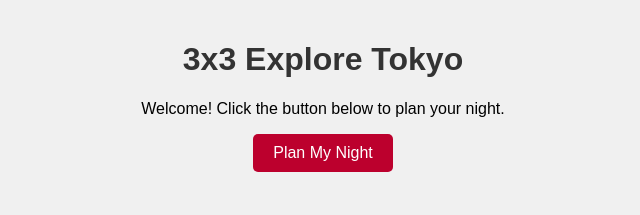
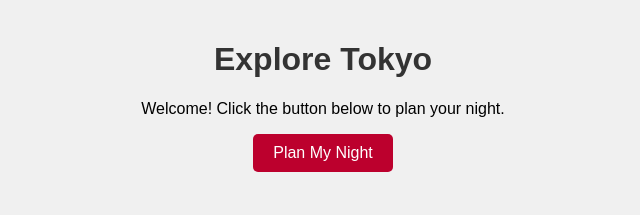
Before and after one commit to huqsy/explore-tokyo, a plain HTML site: page index.html in a window 1280 px wide. Shown: the whole page, without its empty margins (317-957 px from the left). Drawn offline with Linux system fonts and the light colour scheme.

Commit message:
Update index.html

```diff
--- a/index.html
+++ b/index.html
@@ -8,7 +8,7 @@
 </head>
 <body>
     <div class="container">
-        <h1>3x3 Explore Tokyo</h1>
+        <h1>Explore Tokyo</h1>
         <p>Welcome! Click the button below to plan your night.</p>
         <button id="planButton">Plan My Night</button>
         <div id="output"></div>
```
